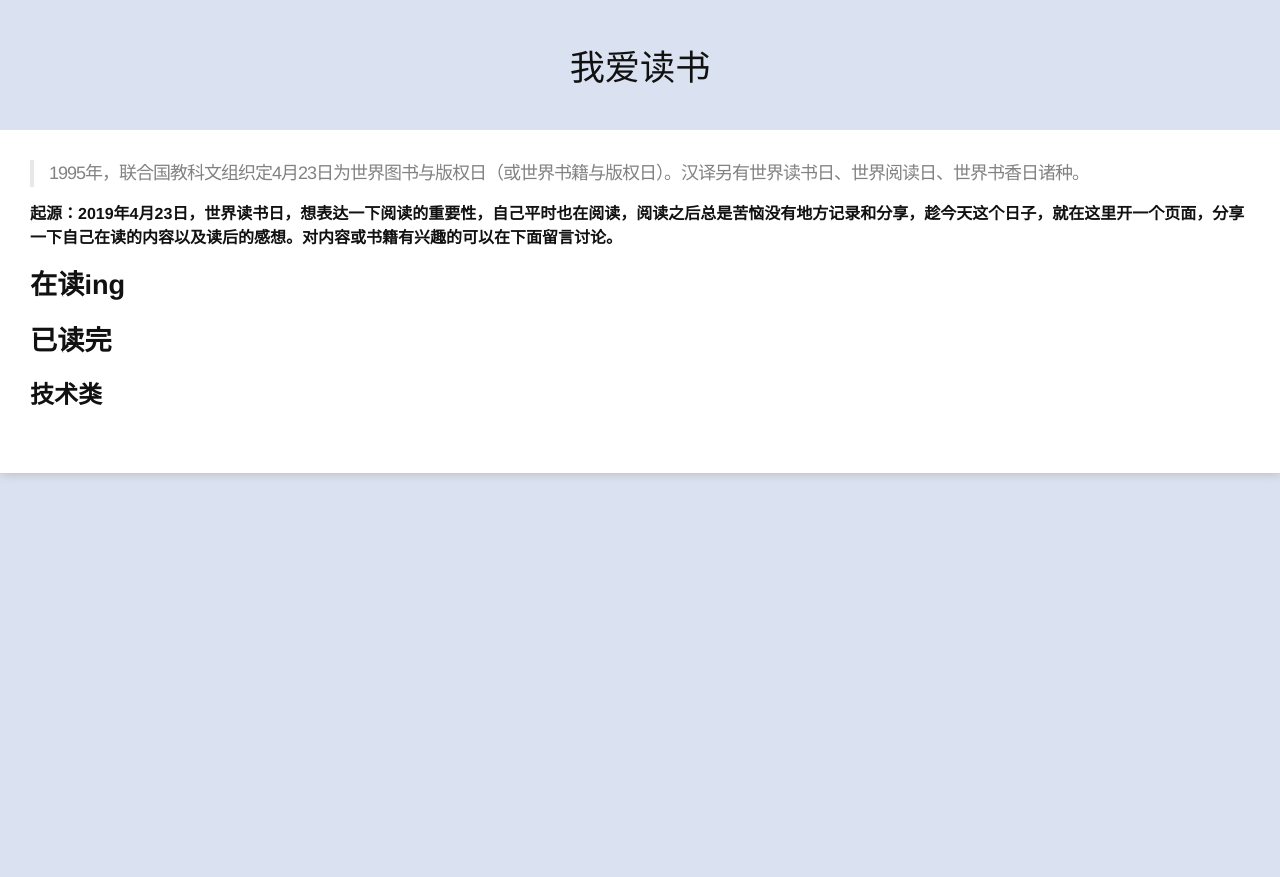
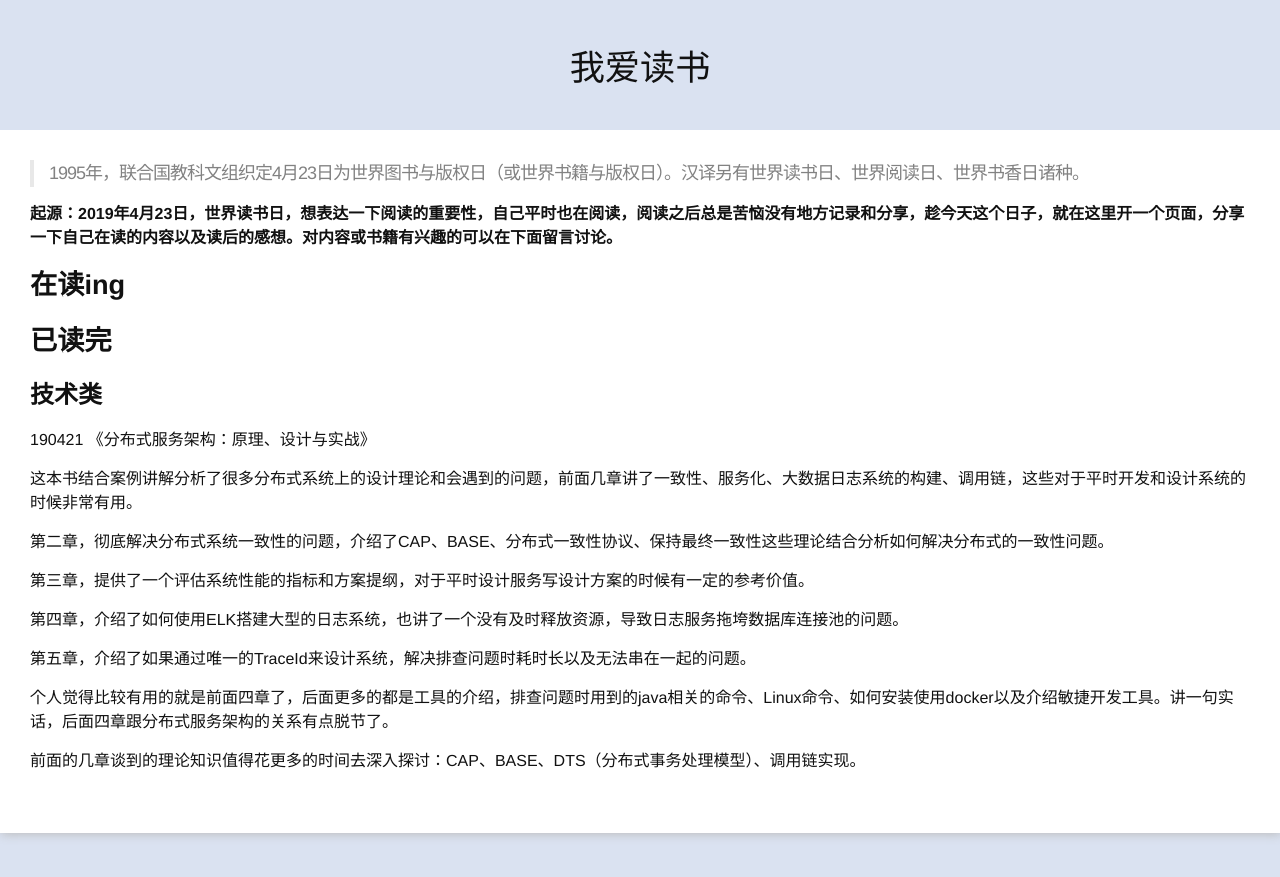
Before and after one commit to hoohack/hoohack.github.io, a Jekyll site: the page built from reading.md, in a window 1280 px wide. Shown: the top 877 px of the page. Built offline with Jekyll 4.4.1, drawn with Linux system fonts in a browser that asks for light colours; comment, search, counter and statistics services are not loaded.

Commit message:
add 190421

```diff
--- a/reading.md
+++ b/reading.md
@@ -13,3 +13,18 @@ permalink: /reading/
 ## 已读完
 
 ### 技术类
+190421 《分布式服务架构：原理、设计与实战》
+
+这本书结合案例讲解分析了很多分布式系统上的设计理论和会遇到的问题，前面几章讲了一致性、服务化、大数据日志系统的构建、调用链，这些对于平时开发和设计系统的时候非常有用。
+
+第二章，彻底解决分布式系统一致性的问题，介绍了CAP、BASE、分布式一致性协议、保持最终一致性这些理论结合分析如何解决分布式的一致性问题。
+
+第三章，提供了一个评估系统性能的指标和方案提纲，对于平时设计服务写设计方案的时候有一定的参考价值。
+
+第四章，介绍了如何使用ELK搭建大型的日志系统，也讲了一个没有及时释放资源，导致日志服务拖垮数据库连接池的问题。
+
+第五章，介绍了如果通过唯一的TraceId来设计系统，解决排查问题时耗时长以及无法串在一起的问题。
+
+个人觉得比较有用的就是前面四章了，后面更多的都是工具的介绍，排查问题时用到的java相关的命令、Linux命令、如何安装使用docker以及介绍敏捷开发工具。讲一句实话，后面四章跟分布式服务架构的关系有点脱节了。
+
+前面的几章谈到的理论知识值得花更多的时间去深入探讨：CAP、BASE、DTS（分布式事务处理模型）、调用链实现。
```
